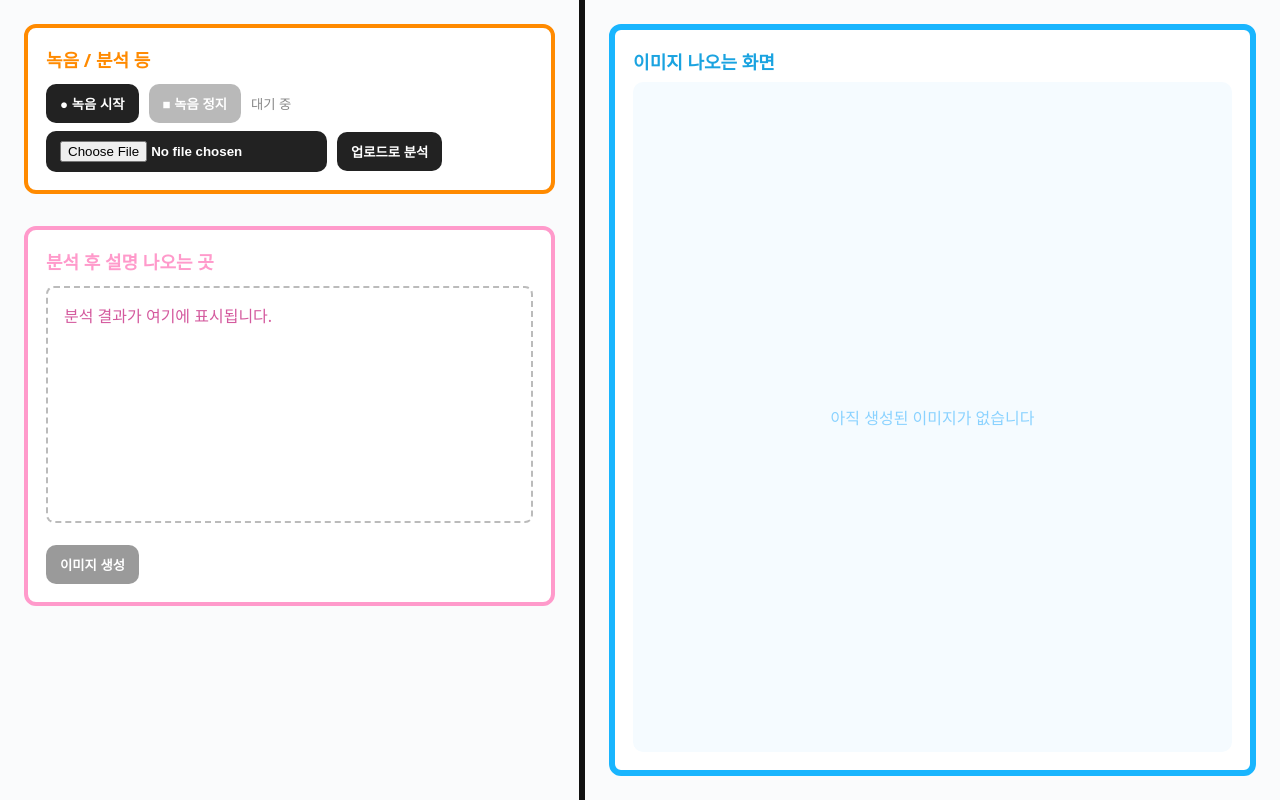
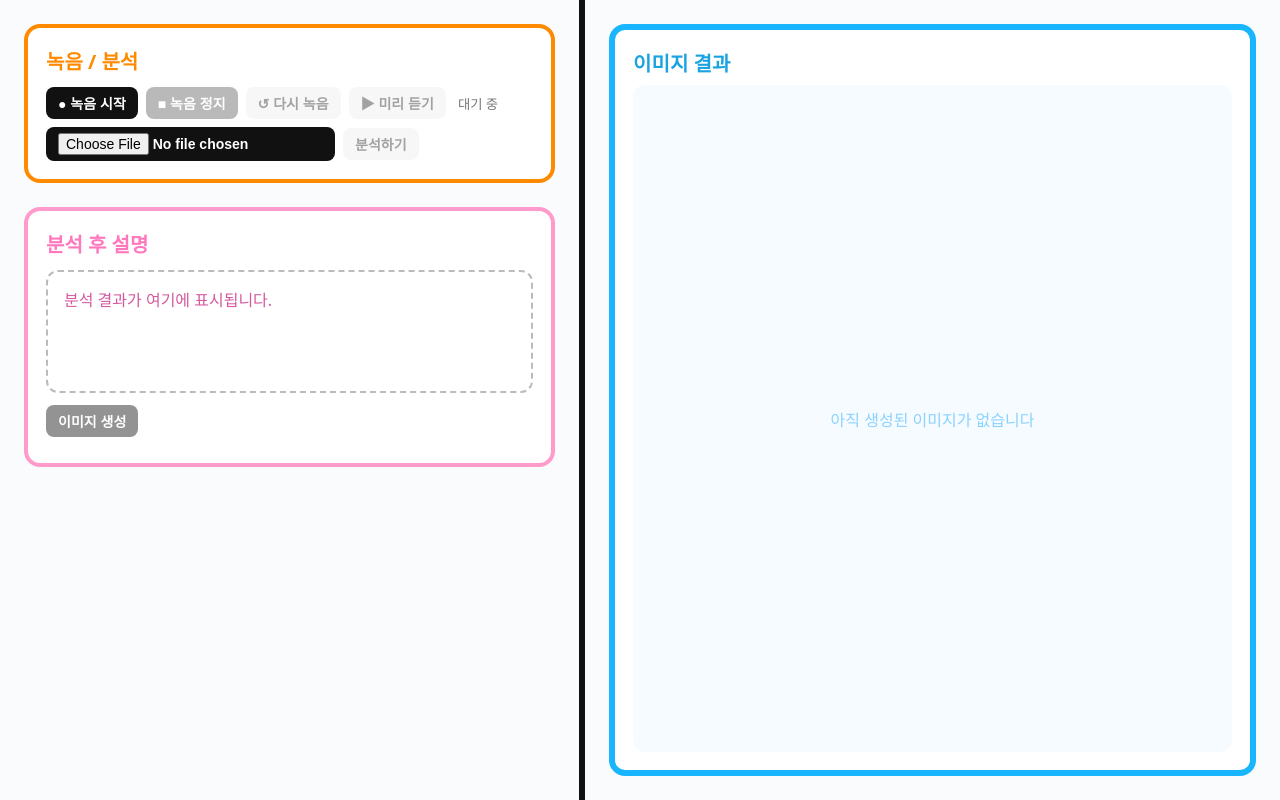
Before and after one commit to ryuj7338/side_project1, a FastAPI app: page / in a window 1280 px wide. Run offline with FastAPI, Linux system fonts and the light colour scheme.

Commit message:
미리 듣기 / 다시 녹음 / 파형 추가

```diff
--- a/app.py
+++ b/app.py
@@ -1,3 +1,4 @@
+# app.py
 from pathlib import Path
 import os
 import uuid
--- a/templates/index.html
+++ b/templates/index.html
@@ -5,447 +5,325 @@
   <title>Voice → (KO)설명 & (EN)프롬프트 → Image</title>
   <meta name="viewport" content="width=device-width, initial-scale=1" />
   <style>
-      :root {
-        --orange: #ff8a00;
-        --pink: #ff9acb;
-        --blue: #19b5fe;
-        --divider: #111;
-        --text: #222;
-        --muted: #888;
-        --bg: #fafbfc;
-      }
-      * {
-        box-sizing: border-box;
-      }
-      body {
-        margin: 0;
-        font-family: system-ui, -apple-system, Segoe UI, Roboto, Helvetica,
-          Arial, "Apple SD Gothic Neo", "Noto Sans KR", sans-serif;
-        background: var(--bg);
-        color: var(--text);
-      }
+    :root{--orange:#ff8a00;--pink:#ff9acb;--blue:#19b5fe;--divider:#111;--text:#222;--muted:#888;--bg:#fafbfc;}
+    *{box-sizing:border-box}
+    body{margin:0;font-family:system-ui,-apple-system,Segoe UI,Roboto,Helvetica,Arial,"Apple SD Gothic Neo","Noto Sans KR",sans-serif;background:var(--bg);color:var(--text)}
+    .page{display:grid;grid-template-columns:1fr 6px 1.2fr;min-height:100vh}
+    .divider{background:var(--divider)}
+    .left,.right{padding:24px}
 
-      /* 전체 2열 레이아웃 */
-      .page {
-        display: grid;
-        grid-template-columns: 1fr 6px 1.2fr; /* 좌/구분선/우 */
-        gap: 0;
-        min-height: 100vh;
-      }
-      .divider {
-        background: var(--divider);
-        width: 6px;
-        height: 100%;
-      }
-      .left,
-      .right {
-        padding: 24px;
-      }
+    .panel{background:#fff;border:4px solid var(--orange);border-radius:16px;padding:18px}
+    .panel h2{margin:0 0 12px;color:var(--orange);font-weight:800;font-size:20px}
+    .panel-pink{background:#fff;border:4px solid var(--pink);border-radius:16px;padding:18px;margin-top:24px;min-height:260px;display:flex;flex-direction:column}
+    .panel-pink h2{margin:0 0 12px;color:#ff78bd;font-weight:800;font-size:20px}
 
-      /* 좌측 상단: 녹음/업로드 박스(오렌지) */
-      .panel {
-        background: #fff;
-        border: 4px solid var(--orange);
-        border-radius: 12px;
-        padding: 18px;
-      }
-      .panel h2 {
-        margin: 0 0 12px;
-        color: var(--orange);
-        font-weight: 700;
-        font-size: 18px;
-      }
+    .row{display:flex;gap:8px;align-items:center;flex-wrap:wrap;margin-bottom:8px}
+    .btn{display:inline-flex;align-items:center;justify-content:center;width:auto;padding:6px 12px;border-radius:8px;font-size:14px;font-weight:600;border:0;cursor:pointer}
+    .btn-primary{background:#111;color:#fff}
+    .btn-secondary{background:#666;color:#fff}
+    .btn-ghost{background:#eee;color:#333}
+    .btn:disabled{opacity:.45;cursor:not-allowed}
+    input[type="file"]{display:block;width:auto;padding:6px 12px;border-radius:8px;background:#111;color:#fff;border:0;font-size:14px;font-weight:600}
 
-      /* 좌측 하단: 분석 설명 박스(핑크) */
-      .panel-pink {
-        background: #fff;
-        border: 4px solid var(--pink);
-        border-radius: 12px;
-        padding: 18px;
-        margin-top: 32px;
-        min-height: 380px; /* 이미지처럼 여유 공간 */
-        display: flex;
-        flex-direction: column;
-      }
-      .panel-pink h2 {
-        margin: 0 0 12px;
-        color: var(--pink);
-        font-weight: 700;
-        font-size: 18px;
-      }
-      .ko-box {
-        flex: 1;
-        border: 2px dashed #bbb;
-        border-radius: 8px;
-        color: #d45a9e;
-        padding: 16px;
-        line-height: 1.6;
-        white-space: pre-wrap;
-      }
-      .tags {
-        margin-top: 10px;
-        display: flex;
-        flex-wrap: wrap;
-        gap: 6px;
-      }
-      .tag {
-        background: #ffe7f3;
-        color: #bf4c8f;
-        border: 1px solid #ffc8e7;
-        border-radius: 999px;
-        padding: 4px 10px;
-        font-size: 12px;
-      }
-      .row {
-        display: flex;
-        align-items: center;
-        gap: 10px;
-        flex-wrap: wrap;
-      }
-      .row + .row {
-        margin-top: 8px;
-      }
+    .ko-box{flex:1;border:2px dashed #bbb;border-radius:12px;color:#d45a9e;padding:16px;line-height:1.6;white-space:pre-wrap}
 
-      button,
-      .file {
-        appearance: none;
-        border: 0;
-        border-radius: 10px;
-        padding: 10px 14px;
-        font-weight: 600;
-        cursor: pointer;
-        background: #222;
-        color: #fff;
-      }
-      button.secondary {
-        background: #666;
-      }
-      button:disabled {
-        opacity: 0.45;
-        cursor: not-allowed;
-      }
-      small {
-        color: var(--muted);
-      }
+    .wave-box{display:none;margin-top:8px;border-radius:12px;overflow:hidden;background:#111;border:1px dashed #333}
+    .audio-box{display:none;margin-top:10px;background:#fafafa;border:1px dashed #ccc;border-radius:12px;padding:10px}
 
-      /* 우측: 이미지 박스(블루) */
-      .image-panel {
-        background: #fff;
-        border: 6px solid var(--blue);
-        border-radius: 12px;
-        padding: 18px;
-        min-height: calc(100vh - 48px);
-        display: flex;
-        flex-direction: column;
-      }
-      .image-panel h2 {
-        margin: 0 0 8px;
-        color: #1aa3e0;
-        font-size: 18px;
-        font-weight: 700;
-      }
-      .image-wrap {
-        flex: 1;
-        display: grid;
-        place-items: center;
-        border-radius: 10px;
-        background: #f5fbff;
-        overflow: hidden;
-      }
-      .image-wrap img {
-        max-width: 100%;
-        height: auto;
-        display: block;
-      }
-      .prompt-debug {
-        margin-top: 10px;
-        padding: 10px;
-        background: #f2f5f8;
-        border-radius: 8px;
-        color: #334;
-        font-size: 12px;
-        white-space: pre-wrap;
-      }
-
-      @media (max-width: 980px) {
-        .page {
-          grid-template-columns: 1fr;
-        }
-        .divider {
-          display: none;
-        }
-        .image-panel {
-          min-height: auto;
-          margin-top: 18px;
-        }
-      }
+    .image-panel{background:#fff;border:6px solid var(--blue);border-radius:16px;padding:18px;min-height:calc(100vh - 48px);display:flex;flex-direction:column}
+    .image-panel h2{margin:0 0 8px;color:#1aa3e0;font-size:20px;font-weight:800}
+    .image-wrap{flex:1;display:grid;place-items:center;border-radius:12px;background:#f5fbff;overflow:hidden}
+    .image-wrap img{max-width:100%;height:auto;display:block}
+    .prompt-debug{display:none}
+    @media (max-width:980px){.page{grid-template-columns:1fr}.divider{display:none}}
   </style>
 </head>
 <body>
   <div class="page">
-      <!-- 좌측 -->
     <div class="left">
-        <!-- 녹음/업로드 등(오렌지 박스) -->
       <section class="panel">
-          <h2>녹음 / 분석 등</h2>
+        <h2>녹음 / 분석</h2>
+
+        <!-- 1행: 녹음/정지/다시녹음/미리듣기 -->
         <div class="row">
-            <button id="btnRec">● 녹음 시작</button>
-            <button id="btnStop" class="secondary" disabled>■ 녹음 정지</button>
-            <small id="recStatus">대기 중</small>
+          <button id="btnRec" class="btn btn-primary">● 녹음 시작</button>
+          <button id="btnStop" class="btn btn-secondary" disabled>■ 녹음 정지</button>
+          <button id="btnReRec" class="btn btn-ghost" disabled>↺ 다시 녹음</button>
+          <button id="btnPreview" class="btn btn-ghost" disabled>▶ 미리 듣기</button>
+          <small id="recStatus" style="margin-left:4px;color:#777">대기 중</small>
         </div>
-          <div class="row">
-            <input type="file" id="file" class="file" accept="audio/*" />
-            <button id="btnUpload">업로드로 분석</button>
+
+        <!-- 2행: 파일 선택 + 분석 -->
+        <div class="row" style="margin-bottom:0">
+          <input type="file" id="file" accept="audio/*" />
+          <button id="btnAnalyze" class="btn btn-ghost" disabled>분석하기</button>
+        </div>
+
+        <!-- 녹음 중 파형 -->
+        <div class="wave-box" id="waveBox">
+          <canvas id="waveform" height="120" style="width:100%;height:120px;display:block"></canvas>
+        </div>
+
+        <!-- 미리듣기 오디오 -->
+        <div class="audio-box" id="audioBox">
+          <audio id="player" controls playsinline preload="auto" style="width:100%"></audio>
         </div>
       </section>
 
-        <!-- 분석 후 설명(핑크 박스) -->
       <section class="panel-pink">
-          <h2>분석 후 설명 나오는 곳</h2>
+        <h2>분석 후 설명</h2>
         <div id="koBox" class="ko-box">분석 결과가 여기에 표시됩니다.</div>
-          <div class="tags" id="tags"></div>
-
-          <div class="row" style="margin-top: 12px">
-            <button id="btnToImage" disabled>이미지 생성</button>
+        <div class="row" style="margin-top:12px">
+          <button id="btnToImage" class="btn btn-primary" disabled>이미지 생성</button>
         </div>
       </section>
     </div>
 
-      <!-- 중앙 구분선 -->
     <div class="divider"></div>
 
-      <!-- 우측: 이미지 -->
     <div class="right">
       <section class="image-panel">
-          <h2>이미지 나오는 화면</h2>
+        <h2>이미지 결과</h2>
         <div class="image-wrap" id="imageWrap">
-            <span style="color: #8ad2ff">아직 생성된 이미지가 없습니다</span>
+          <span style="color:#8ad2ff">아직 생성된 이미지가 없습니다</span>
         </div>
-          <div id="promptDebug" class="prompt-debug" style="display: none"></div>
+        <div id="promptDebug" class="prompt-debug"></div>
       </section>
     </div>
   </div>
 
 <script>
-  // ====== (필요시) 백엔드가 다른 포트/도메인일 때만 설정 ======
-  // 같은 오리진(예: index.html도 8000에서 서빙)이면 빈 문자열 유지
-  const API_BASE = ""; // 예: "http://127.0.0.1:8000"
+const API_BASE = "";
 
-  // ---------- 공통 유틸 ----------
-  function normalizeArray(val) {
-    if (Array.isArray(val)) return val;
-    if (val == null) return [];
-    if (typeof val === "string") {
-      try { return normalizeArray(JSON.parse(val)); } catch {}
-      return val.split(/[,\s]+/).map(s => s.trim()).filter(Boolean);
-    }
-    if (typeof val === "object") {
-      const out = [];
-      for (const k in val) {
-        const v = val[k];
-        if (Array.isArray(v)) out.push(...v.map(String));
-        else if (v != null) out.push(String(v));
-      }
-      return out;
-    }
-    return [String(val)];
+// ===== 상태 & 요소 =====
+let mediaRecorder, chunks = [];
+let currentBlob = null, lastBlobUrl = null, fileBlobUrl = null;
+let lastResult = null;
+let audioCtx, analyser, sourceNode, dataArray, animationId, gStream;
+
+// 버튼/요소
+const btnRec = document.getElementById("btnRec");
+const btnStop = document.getElementById("btnStop");
+const btnReRec = document.getElementById("btnReRec");
+const btnPreview = document.getElementById("btnPreview");
+const btnAnalyze = document.getElementById("btnAnalyze");
+const fileInput = document.getElementById("file");
+const recStatus = document.getElementById("recStatus");
+
+const waveBox = document.getElementById("waveBox");
+const waveformCanvas = document.getElementById("waveform");
+const canvasCtx = waveformCanvas.getContext("2d");
+const audioBox = document.getElementById("audioBox");
+const player = document.getElementById("player");
+
+function setStatus(msg){ recStatus.textContent = msg; }
+
+// ▶▶ 반드시 위쪽에 선언(호이스팅) — 버튼 핸들러보다 먼저 있어야 함
+function getPreviewSource(){
+  if(currentBlob) return { type:"record", blob: currentBlob };
+  const f = fileInput.files && fileInput.files[0];
+  if(f) return { type:"file", file: f };
+  return null;
 }
 
-  function normalizeTags(val) { return normalizeArray(val); }
-
-  // 응답 키 표준화(루트/중첩 & snake/camel 혼용 방지)
-  function normalizeResult(raw) {
-    const payload = raw?.result || raw?.data || raw || {};
-    const en_prompt =
-      payload.en_prompt ?? payload.enPrompt ?? payload.prompt_en ?? payload.prompt ?? "";
-    const negative_prompt =
-      payload.negative_prompt ?? payload.negativePrompt ?? payload.negative ?? "";
-
-    return {
-      ok: raw?.ok ?? true,
-      // 표시용
-      description: payload.description ?? "",
-      ko_explanation: payload.ko_explanation ?? payload.koExplanation ?? "",
-      // 프롬프트 표준 키
-      en_prompt: en_prompt,
-      negative_prompt: negative_prompt,
-      // 태그/팔레트 표준화
-      style_tags: normalizeArray(payload.style_tags ?? payload.styleTags ?? payload.tags ?? payload.tag ?? payload.keywords),
-      palette: normalizeArray(payload.palette),
-      seed_idea: payload.seed_idea ?? payload.seedIdea ?? "",
-      features: payload.features ?? null,
-    };
+function updateActionButtons(){
+  const hasRecord = !!currentBlob;
+  const hasFile = !!(fileInput.files && fileInput.files[0]);
+  const enabled = hasRecord || hasFile;
+  btnPreview.disabled = !enabled;
+  btnAnalyze.disabled = !enabled;
+  btnReRec.disabled = !hasRecord;
 }
 
-  // ---------- 상태 ----------
-  let mediaRecorder, chunks = [];
-  let lastResult = null;
+// ===== 장치 자동 선택 (선호 규칙 적용하되 실패 시 기본 장치로 재시도) =====
+let preferredInputId = null;   // audioinput
+let preferredOutputId = null;  // audiooutput (setSinkId 지원 브라우저만 적용)
 
-  // ---------- UI 유틸 ----------
-  function setStatus(msg) {
-    document.getElementById("recStatus").textContent = msg;
+function scoreLabel(label){
+  const L = (label||"").toLowerCase();
+  if(/(headset|headphone|ear|airpods)/.test(L)) return 3;
+  if(/(usb|external)/.test(L)) return 2;
+  if(/(array|realtek|microphone|speaker)/.test(L)) return 1;
+  return 0;
 }
 
-  function showImage(url) {
+async function pickPreferredDevices(){
+  try{
+    // 권한 요청(라벨 확보용). 실패해도 무시하고 진행.
+    const tmp = await navigator.mediaDevices.getUserMedia({audio:true});
+    tmp.getTracks().forEach(t=>t.stop());
+  }catch(e){}
+  try{
+    const devs = await navigator.mediaDevices.enumerateDevices();
+    const inputs = devs.filter(d=>d.kind==="audioinput").sort((a,b)=>scoreLabel(b.label)-scoreLabel(a.label));
+    const outputs = devs.filter(d=>d.kind==="audiooutput").sort((a,b)=>scoreLabel(b.label)-scoreLabel(a.label));
+    preferredInputId  = inputs[0]?.deviceId || null;
+    preferredOutputId = outputs[0]?.deviceId || null;
+  }catch(e){ preferredInputId = preferredOutputId = null; }
+}
+pickPreferredDevices();
+
+// ===== 파형 =====
+async function startWaveform(stream){
+  waveBox.style.display = "block";
+  waveformCanvas.width = waveformCanvas.clientWidth || 600;
+  audioCtx = new (window.AudioContext || window.webkitAudioContext)();
+  await audioCtx.resume();
+  analyser = audioCtx.createAnalyser();
+  sourceNode = audioCtx.createMediaStreamSource(stream);
+  sourceNode.connect(analyser);
+  analyser.fftSize = 2048;
+  dataArray = new Uint8Array(analyser.fftSize);
+
+  function draw(){
+    animationId = requestAnimationFrame(draw);
+    analyser.getByteTimeDomainData(dataArray);
+    canvasCtx.fillStyle = "#111";
+    canvasCtx.fillRect(0,0,waveformCanvas.width,waveformCanvas.height);
+    canvasCtx.lineWidth = 2;
+    canvasCtx.strokeStyle = "#ff8a00";
+    canvasCtx.beginPath();
+    const sliceWidth = waveformCanvas.width / dataArray.length;
+    let x = 0;
+    for(let i=0;i<dataArray.length;i++){
+      const y = (dataArray[i] / 128.0) * (waveformCanvas.height/2);
+      if(i===0) canvasCtx.moveTo(x,y); else canvasCtx.lineTo(x,y);
+      x += sliceWidth;
+    }
+    canvasCtx.lineTo(waveformCanvas.width, waveformCanvas.height/2);
+    canvasCtx.stroke();
+  }
+  draw();
+}
+function stopWaveform(){
+  if(animationId) cancelAnimationFrame(animationId);
+  if(audioCtx){ audioCtx.close(); audioCtx = null; }
+  waveBox.style.display = "none";
+  canvasCtx.clearRect(0,0,waveformCanvas.width,waveformCanvas.height);
+}
+
+// ===== 녹음 제어 =====
+async function startRecording(){
+  // 1) 선호 장치로 시도
+  let constraints = preferredInputId ? {audio:{deviceId:{exact:preferredInputId}}} : {audio:true};
+  try{
+    const stream = await navigator.mediaDevices.getUserMedia(constraints);
+    return beginRecordingWithStream(stream);
+  }catch(e){
+    // 2) 실패하면 기본 장치로 재시도
+    const fallback = await navigator.mediaDevices.getUserMedia({audio:true});
+    return beginRecordingWithStream(fallback);
+  }
+}
+
+async function beginRecordingWithStream(stream){
+  gStream = stream;
+  chunks = []; currentBlob = null;
+  if(lastBlobUrl) URL.revokeObjectURL(lastBlobUrl);
+
+  await startWaveform(stream);
+
+  try{ mediaRecorder = new MediaRecorder(stream); }
+  catch(e){ alert("이 브라우저에서 녹음이 지원되지 않습니다."); return; }
+
+  mediaRecorder.ondataavailable = (e)=>{ if(e.data && e.data.size) chunks.push(e.data); };
+  mediaRecorder.onstop = ()=>{
+    currentBlob = new Blob(chunks, {type:"audio/webm"});
+    stopWaveform();
+    setStatus("녹음 완료 — 미리 듣기 가능");
+    btnStop.disabled = true;
+    updateActionButtons();
+    try{ gStream.getTracks().forEach(t=>t.stop()); }catch{}
+    gStream = null;
+  };
+
+  mediaRecorder.start(200);
+  setStatus("녹음 중…");
+  btnStop.disabled = false;
+  updateActionButtons();
+}
+
+btnRec.onclick = startRecording;
+btnStop.onclick = ()=>{ if(mediaRecorder && mediaRecorder.state !== "inactive") mediaRecorder.stop(); };
+
+btnReRec.onclick = ()=>{
+  // 결과/플레이어 초기화 후 곧바로 다시 녹음 시작
+  if(player){ player.pause(); player.removeAttribute("src"); player.load(); }
+  audioBox.style.display = "none";
+  currentBlob = null;
+  if(lastBlobUrl) URL.revokeObjectURL(lastBlobUrl);
+  lastBlobUrl = null;
+  updateActionButtons();
+  startRecording();
+};
+
+// ===== 미리 듣기 (정지 후 클릭 시 바로 재생) =====
+btnPreview.onclick = async ()=>{
+  const src = getPreviewSource();
+  if(!src){ alert("녹음하거나 파일을 선택하세요."); return; }
+  if(lastBlobUrl) URL.revokeObjectURL(lastBlobUrl);
+  if(src.type === "record"){ lastBlobUrl = URL.createObjectURL(src.blob); }
+  else{
+    if(fileBlobUrl) URL.revokeObjectURL(fileBlobUrl);
+    fileBlobUrl = URL.createObjectURL(src.file);
+    lastBlobUrl = fileBlobUrl;
+  }
+  player.src = lastBlobUrl;
+
+  // 가능하면 선호 출력 장치 적용(Chrome/Edge)
+  if(typeof player.setSinkId === "function" && preferredOutputId){
+    try{ await player.setSinkId(preferredOutputId); }catch(e){}
+  }
+
+  audioBox.style.display = "block";
+  try{ await player.play(); setStatus("미리 듣는 중"); }
+  catch(e){ setStatus("재생 실패: 출력 장치/볼륨을 확인해주세요."); }
+};
+
+// 업로드 변경 시
+fileInput.addEventListener("change", ()=>{ if(fileInput.files && fileInput.files[0]) currentBlob = null; updateActionButtons(); });
+
+// ===== 분석 =====
+async function analyzeCurrent(){
+  const src = getPreviewSource();
+  if(!src){ alert("녹음하거나 파일을 선택하세요."); return; }
+  const fd = new FormData();
+  if(src.type === "record"){ fd.append("file", new File([src.blob], "record.webm", {type:"audio/webm"})); }
+  else { fd.append("file", src.file); }
+  setStatus("분석 중…");
+  const r = await fetch(`${API_BASE}/analyze_api`, { method:"POST", body:fd });
+  const raw = await r.json().catch(()=>null);
+  if(!raw || raw.ok===false){ alert(raw?.error || "분석 실패"); setStatus("대기 중"); return; }
+
+  const payload = raw.result || raw.data || raw;
+  const desc = payload.ko_explanation || payload.koExplanation || payload.description || "";
+  document.getElementById("koBox").textContent = (desc||"").trim() || "설명을 생성하지 못했습니다.";
+
+  lastResult = {
+    en_prompt: (payload.en_prompt || payload.enPrompt || payload.prompt || ""),
+    negative_prompt: (payload.negative_prompt || payload.negative || payload.negativePrompt || "")
+  };
+  document.getElementById("btnToImage").disabled = !lastResult.en_prompt;
+  setStatus("대기 중");
+}
+btnAnalyze.onclick = analyzeCurrent;
+
+// ===== 이미지 생성 =====
+document.getElementById("btnToImage").onclick = async ()=>{
+  if(!lastResult?.en_prompt){ alert("먼저 분석을 완료하세요."); return; }
+  const r = await fetch(`${API_BASE}/image/render`,{
+    method:"POST", headers:{"Content-Type":"application/json"},
+    body:JSON.stringify({ prompt:lastResult.en_prompt, negativePrompt:lastResult.negative_prompt, width:768, height:768 })
+  });
+  if(!r.ok){ const msg = await r.text().catch(()=> ""); alert(`Image API ${r.status}\n${msg||"Request failed"}`); return; }
+  const j = await r.json().catch(()=>null);
+  if(!j?.imageUrl){ alert(j?.error || "imageUrl이 응답에 없습니다."); return; }
   const wrap = document.getElementById("imageWrap");
   wrap.innerHTML = "";
   const img = document.createElement("img");
-    img.src = url;
-    img.alt = "result";
+  img.src = j.imageUrl; img.alt = "result";
   wrap.appendChild(img);
-  }
-
-  function debugPromptIfNeeded(res) {
-    const box = document.getElementById("promptDebug");
-    try {
-      const en = res?.en_prompt || "";
-      if (!en) { box.style.display = "none"; return; }
-
-      // negative는 세 가지 케이스 모두 고려
-      const neg = res?.negative_prompt || res?.negative || res?.negativePrompt || "";
-      const style = normalizeArray(res?.style_tags);
-      const palette = normalizeArray(res?.palette);
-      const seed = res?.seed_idea || "";
-      const features = res?.features;
-
-      let text = "[EN prompt]\n" + en;
-      if (neg) text += "\n\n[Negative]\n" + neg;
-      if (style.length) text += "\n\n[Style Tags]\n" + style.join(", ");
-      if (palette.length) text += "\n\n[Palette]\n" + palette.join(" ");
-      if (seed) text += "\n\n[Seed]\n" + seed;
-      if (features && typeof features === "object") {
-        text += "\n\n[Features]\n" + JSON.stringify(features, null, 2);
-      }
-
-      box.style.display = "block";
-      box.textContent = text;
-    } catch (e) {
-      console.warn("debugPromptIfNeeded failed:", e);
-      box.style.display = "none";
-    }
-  }
-
-  function fillUI(normalized) {
-    const ko = (normalized.ko_explanation || "").trim();
-    document.getElementById("koBox").textContent =
-      ko || (normalized.description || "설명을 생성하지 못했습니다.");
-
-    const tg = document.getElementById("tags");
-    tg.innerHTML = "";
-    normalizeArray(normalized.style_tags).forEach((t) => {
-      const s = document.createElement("span");
-      s.className = "tag";
-      s.textContent = t;
-      tg.appendChild(s);
-    });
-
-    debugPromptIfNeeded(normalized);
-    document.getElementById("btnToImage").disabled = !normalized.en_prompt;
-  }
-
-  // ---------- 분석 ----------
-  async function analyzeBlob(blob) {
-    const fd = new FormData();
-    fd.append("file", new File([blob], "record.webm", { type: "audio/webm" }));
-
-    const r = await fetch(`${API_BASE}/analyze_api`, { method: "POST", body: fd });
-    const raw = await r.json().catch(() => null);
-    if (!raw || raw.ok === false) {
-      alert(raw?.error || "분석 실패");
-      return;
-    }
-    const data = normalizeResult(raw);
-    lastResult = data;
-    fillUI(data);
-  }
-
-  // ---------- 녹음 ----------
-  document.getElementById("btnRec").onclick = async () => {
-    const stream = await navigator.mediaDevices.getUserMedia({ audio: true });
-    chunks = [];
-    mediaRecorder = new MediaRecorder(stream, { mimeType: "audio/webm" });
-    mediaRecorder.ondataavailable = (e) => { if (e.data.size) chunks.push(e.data); };
-    mediaRecorder.onstop = async () => {
-      const blob = new Blob(chunks, { type: "audio/webm" });
-      setStatus("분석 중…");
-      await analyzeBlob(blob);
-      setStatus("대기 중");
 };
-    mediaRecorder.start();
-    setStatus("녹음 중…");
-    document.getElementById("btnStop").disabled = false;
-  };
-
-  document.getElementById("btnStop").onclick = () => {
-    if (mediaRecorder && mediaRecorder.state !== "inactive") {
-      mediaRecorder.stop();
-      document.getElementById("btnStop").disabled = true;
-    }
-  };
-
-  // ---------- 업로드 분석 ----------
-  document.getElementById("btnUpload").onclick = async () => {
-    const f = document.getElementById("file").files[0];
-    if (!f) { alert("파일을 선택하세요"); return; }
-    const fd = new FormData(); fd.append("file", f);
-    setStatus("분석 중…");
-    const r = await fetch(`${API_BASE}/analyze_api`, { method: "POST", body: fd });
-    const raw = await r.json().catch(()=>null);
-    if (!raw || raw.ok === false) {
-      alert(raw?.error || "분석 실패");
-      setStatus("대기 중");
-      return;
-    }
-    const data = normalizeResult(raw);
-    lastResult = data;
-    fillUI(data);
-    setStatus("대기 중");
-  };
-
-  // ---------- 이미지 생성 ----------
-  document.getElementById("btnToImage").onclick = async () => {
-  if (!lastResult?.en_prompt) {
-    alert("먼저 분석을 완료하세요.");
-    return;
-  }
-
-  const style   = (lastResult.style_tags || []).join(", ");
-  const palette = (lastResult.palette || []).join(" ");
-
-  // ✅ 항상 적용: avatar_hint_text가 있으면 무조건 붙임
-  const hint = lastResult.avatar?.avatar_hint_text
-    ? `, ${lastResult.avatar.avatar_hint_text}`
-    : "";
-
-  const composedPrompt = [
-    lastResult.en_prompt,
-    style   ? `, style: ${style}`   : "",
-    palette ? `, palette: ${palette}` : "",
-    hint
-  ].join("");
-
-  const r = await fetch(`${API_BASE}/image/render`, {
-    method: "POST",
-    headers: { "Content-Type": "application/json" },
-    body: JSON.stringify({
-      prompt: composedPrompt,
-      negativePrompt: lastResult.negative_prompt,
-      width: 768,
-      height: 768,
-    }),
-  });
-
-  if (!r.ok) {
-    const msg = await r.text().catch(()=> "");
-    alert(`Image API ${r.status}\n${msg || "Request failed"}`);
-    return;
-  }
-  const j = await r.json().catch(()=>null);
-  if (!j?.imageUrl) { alert(j?.error || "imageUrl이 응답에 없습니다."); return; }
-  showImage(j.imageUrl);
-};
-
 </script>
-
 </body>
 </html>
```
Also changed, not shown: 5 other files. Lines whose indentation alone changed are shown as unchanged.
